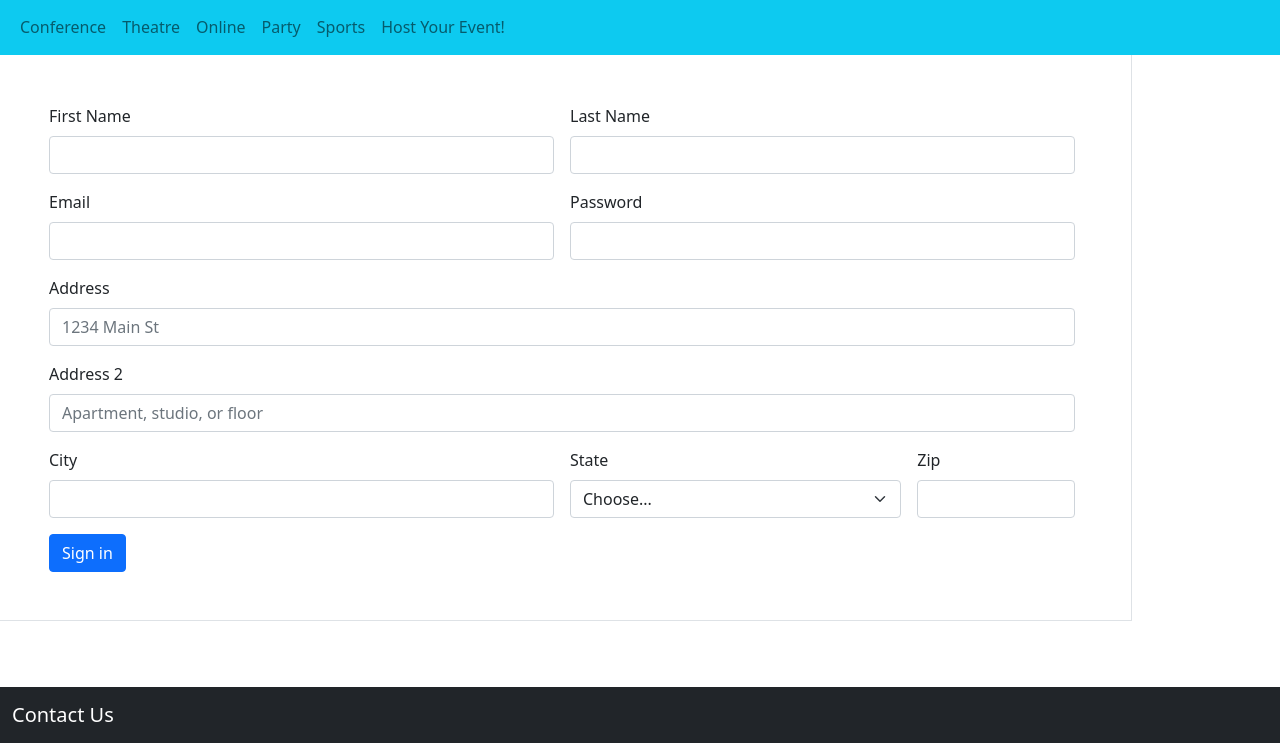
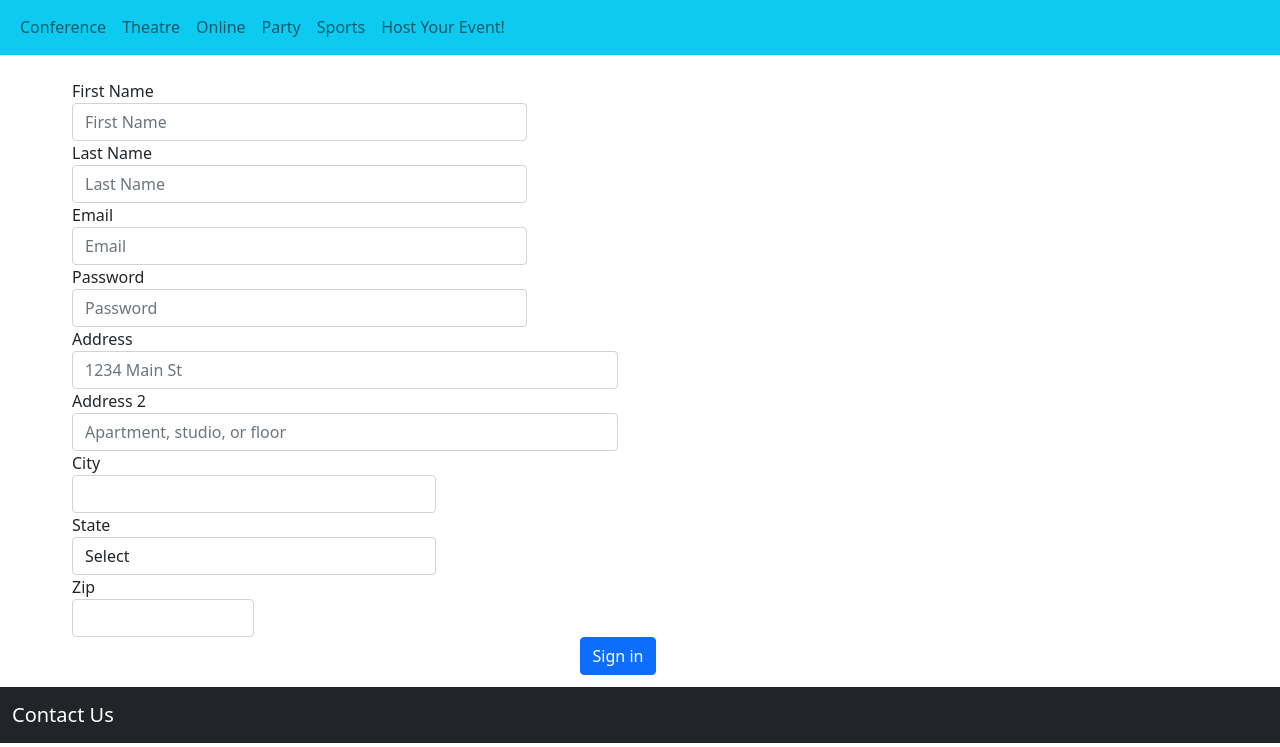
Before and after one commit to AditeeKore/Event-Management, a Django app: page /sign_up in a window 1280 px wide. Shown: the part 57-804 px from the top of the page. Run offline with Django 3.2, Linux system fonts and the light colour scheme.

Commit message:
page styling

```diff
--- a/EventManagement/templates/sign_up.html
+++ b/EventManagement/templates/sign_up.html
@@ -3,50 +3,58 @@
 {%block title%}Sign Up {% endblock title%}
 {%block body%}
 
-<form class="row g-3 p-5 border container-sm ">
-  <div class="col-md-6">
-    <label for="inputfname" class="form-label">First Name</label>
-    <input type="text" class="form-control" id="inputfname">
+<div class="container-md p-4 mb-5 ms-5">
+<form>
+  <div class="form-row">
+    <div class="form-group col-md-5">
+      <label for="inputEmail4">First Name</label>
+      <input type="text" class="form-control" id="fname" placeholder="First Name">
+    </div>
+    <div class="form-group col-md-5">
+      <label for="inputPassword4">Last Name</label>
+      <input type="text" class="form-control" id="lname" placeholder="Last Name">
+    </div>
   </div>
-  <div class="col-md-6">
-    <label for="inputlname" class="form-label">Last Name</label>
-    <input type="text" class="form-control" id="inputlname">
+  <div class="form-row">
+    <div class="form-group col-md-5">
+      <label for="inputEmail4">Email</label>
+      <input type="email" class="form-control" id="inputEmail4" placeholder="Email">
+    </div>
+    <div class="form-group col-md-5">
+      <label for="inputPassword4">Password</label>
+      <input type="password" class="form-control" id="inputPassword4" placeholder="Password">
+    </div>
   </div>
-
-  <div class="col-md-6">
-    <label for="inputEmail4" class="form-label">Email</label>
-    <input type="email" class="form-control" id="inputEmail4">
-  </div>
-  <div class="col-md-6">
-    <label for="inputPassword4" class="form-label">Password</label>
-    <input type="password" class="form-control" id="inputPassword4">
-  </div>
-  <div class="col-12">
-    <label for="inputAddress" class="form-label">Address</label>
+  <div class="form-group col-md-6">
+    <label for="inputAddress">Address</label>
     <input type="text" class="form-control" id="inputAddress" placeholder="1234 Main St">
   </div>
-  <div class="col-12">
-    <label for="inputAddress2" class="form-label">Address 2</label>
+  <div class="form-group col-md-6">
+    <label for="inputAddress2">Address 2</label>
     <input type="text" class="form-control" id="inputAddress2" placeholder="Apartment, studio, or floor">
   </div>
-  <div class="col-md-6">
-    <label for="inputCity" class="form-label">City</label>
-    <input type="text" class="form-control" id="inputCity">
+  <div class="form-row">
+    <div class="form-group col-md-4">
+      <label for="inputCity">City</label>
+      <input type="text" class="form-control" id="inputCity">
+    </div>
+    <div class="form-group col-md-4">
+      <label for="inputState">State</label>
+      <select id="inputState" class="form-control">
+        <option selected>Select</option>
+        <option>Maharashtra</option>
+      </select>
+    </div>
+    <div class="form-group col-md-2">
+      <label for="inputZip">Zip</label>
+      <input type="text" class="form-control" id="inputZip">
+    </div>
   </div>
-  <div class="col-md-4">
-    <label for="inputState" class="form-label">State</label>
-    <select id="inputState" class="form-select">
-      <option selected>Choose...</option>
-      <option>...</option>
-    </select>
-  </div>
-  <div class="col-md-2">
-    <label for="inputZip" class="form-label">Zip</label>
-    <input type="text" class="form-control" id="inputZip">
-  </div>
-  <div class="col-12">
-    <button type="submit" class="btn btn-primary">Sign in</button>
-  </div>
+  <div class="text-center">
+  <button type="submit" class="btn btn-primary">Sign in</button>
 </form>
+</div>
+<div clas="padding-bottom">
+</div>
 
 {% endblock body%}
```
